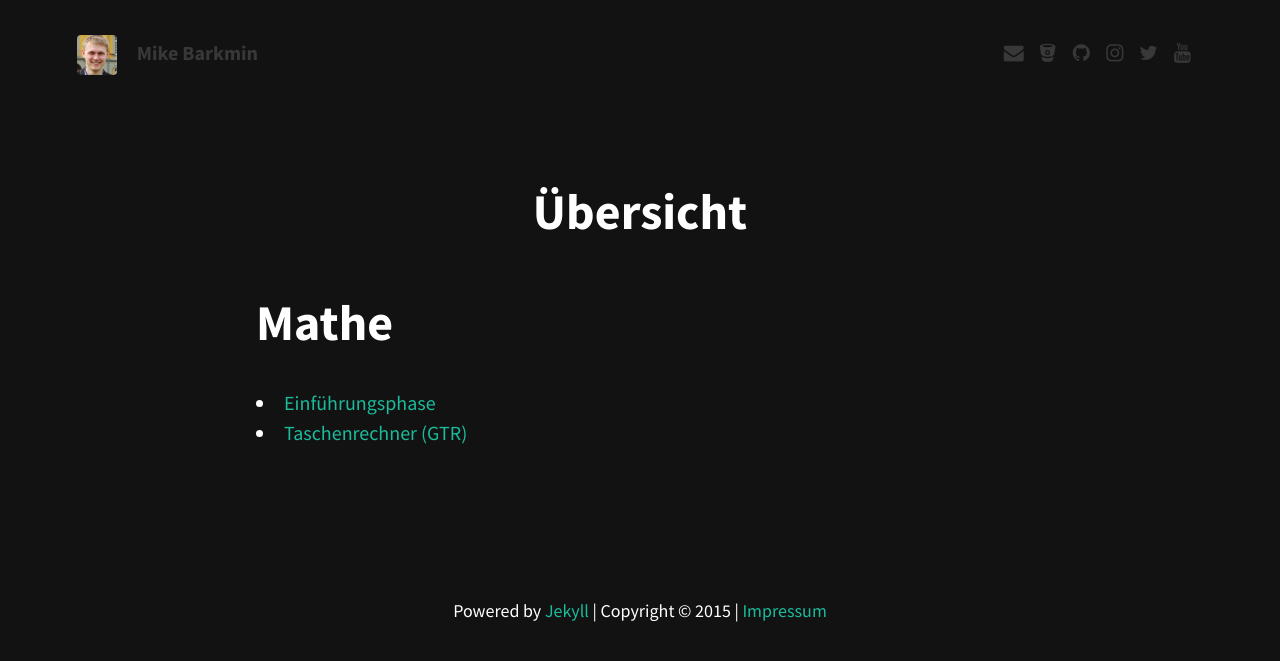
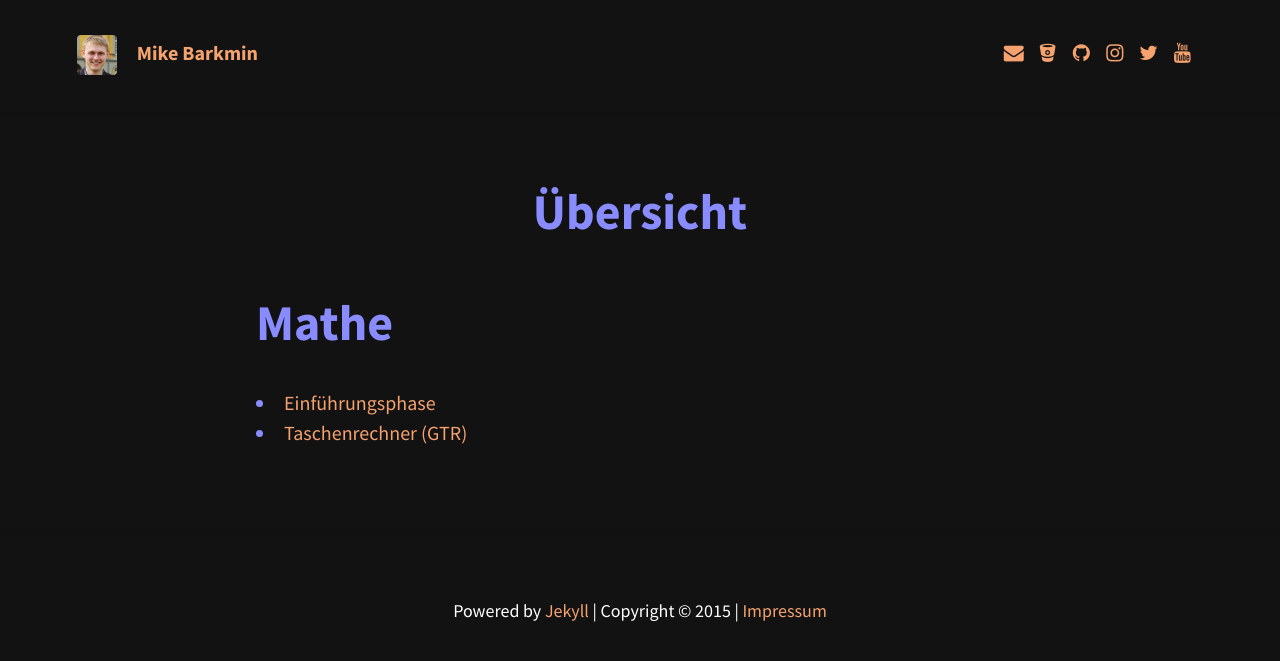
Before and after one commit to FlorianLudwig/blog-barkmin-eu, a Jekyll site: the page built from index.md, in a window 1280 px wide. Shown: the top 661 px of the page. Built offline with Jekyll 4.4.1, drawn with Linux system fonts in a browser that asks for light colours; nearby versions of some CDN libraries.

Commit message:
Type Theme

```diff
--- a/_sass/base/_variables.scss
+++ b/_sass/base/_variables.scss
@@ -13,17 +13,17 @@ $background-color: #121212;
 $border-color: rgba(0, 0, 0, 0.1); // rgba recommended if using feature images
 
 // Typography colours
-$text-color: #FFF;
-$link-color: #1ABC9C;
-$selection-color: #D4D4D4; // visible when highlighting text
+$text-color: #898CFF;
+$link-color: #F5A26F;
+$selection-color: #668DE5; // visible when highlighting text
 
 // Header colours
-$header-link-color: #383838;
+$header-link-color: #F5A26F;
 
 // Feature image for articles
 $feature-image-text-color: #fff;
 $feature-image-size: cover; // options include "cover", "contain", "auto"
 
 // Header description box
-$header-desc-background-color: #F98752;
+$header-desc-background-color: #FFF;
 $header-desc-text-color: #FFF;
```
